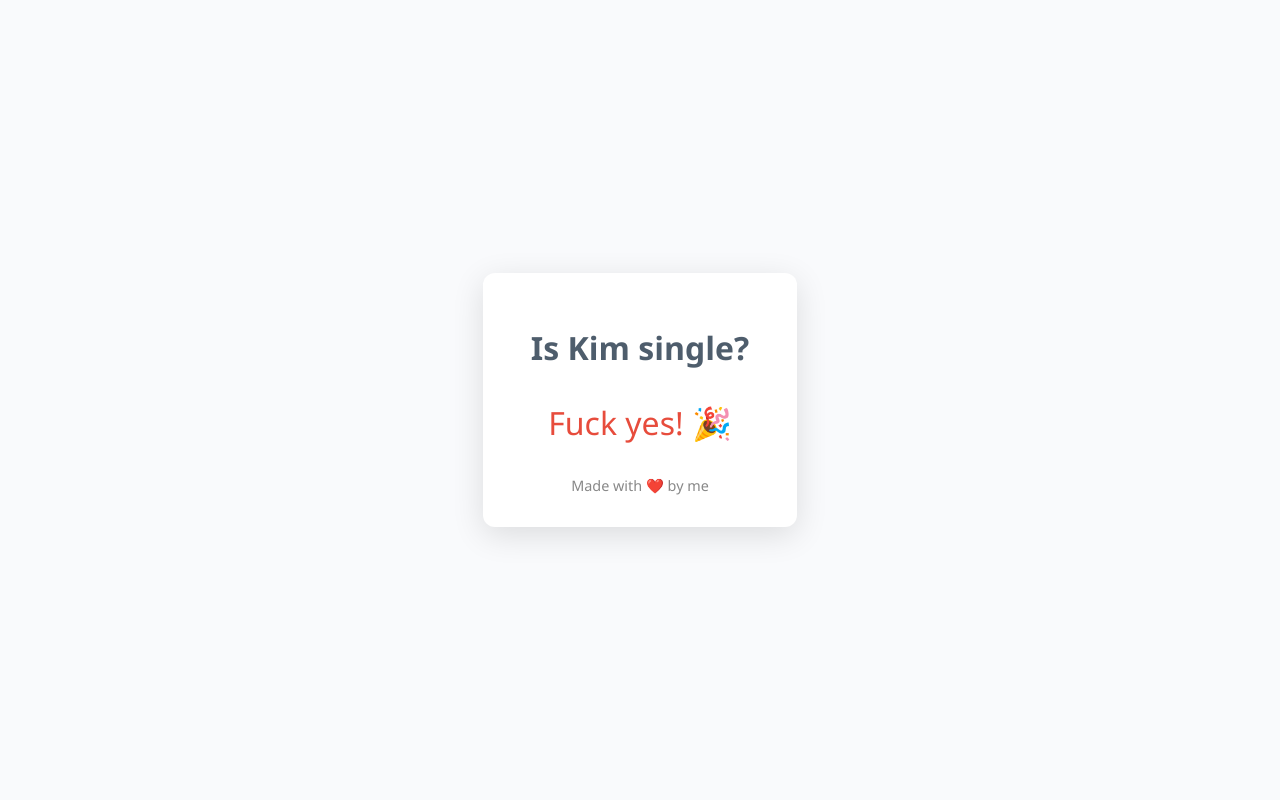
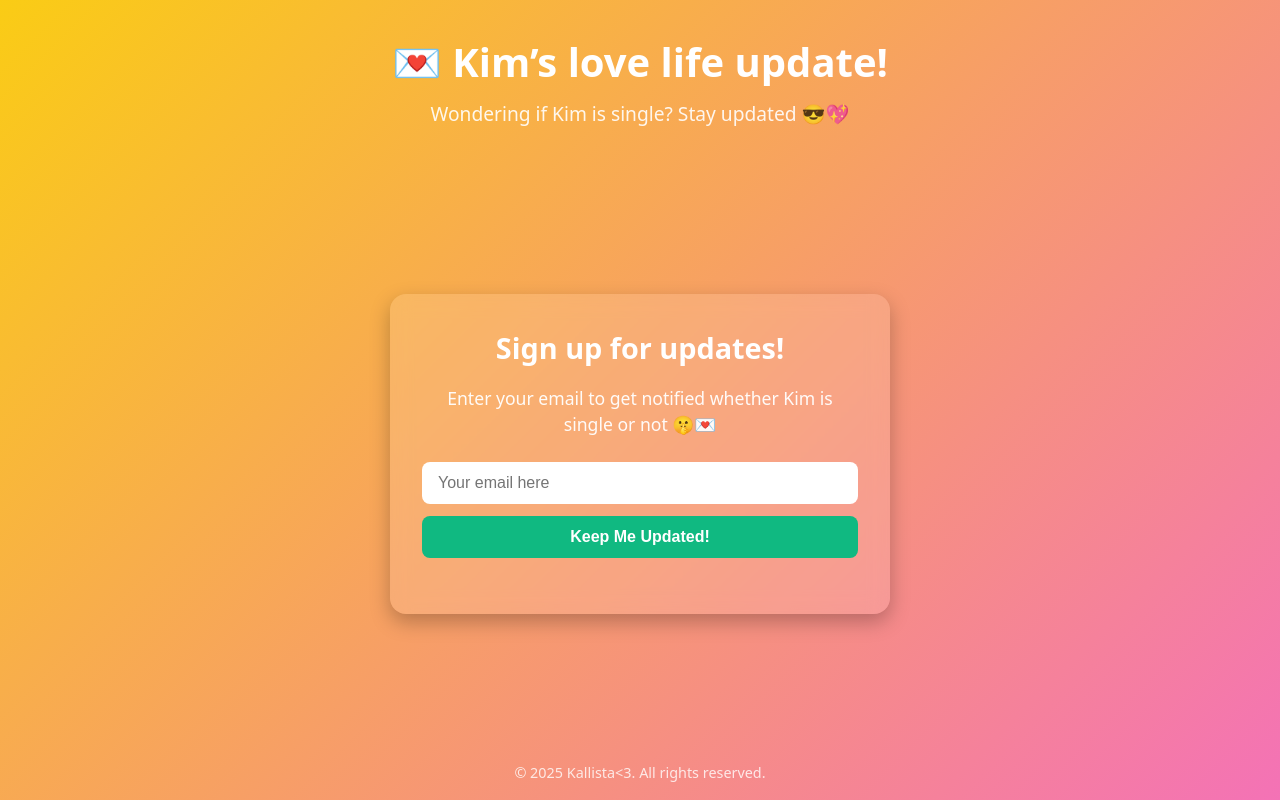
Before and after one commit to KallistasPersonalRepos/IsKimSingle, a plain HTML site: page index.html in a window 1280 px wide. Drawn offline with Linux system fonts and the light colour scheme.

Commit message:
Update index.html
Signed-off-by: KallistasPersonalRepos <kallista.komdeur@outlook.com>

```diff
--- a/index.html
+++ b/index.html
@@ -2,60 +2,141 @@
 <html lang="en">
 <head>
   <meta charset="UTF-8">
-    <title>Is Kim Single?</title>
   <meta name="viewport" content="width=device-width, initial-scale=1.0">
+  <title>Is Kim Single? 🤔💖</title>
   <style>
+    /* Reset & base styles */
+    * {
+      margin: 0;
+      padding: 0;
+      box-sizing: border-box;
+    }
     body {
-            font-family: 'Segoe UI', Arial, sans-serif;
-            background: #f9fafc;
+      font-family: system-ui, sans-serif;
+      line-height: 1.5;
+      background: linear-gradient(135deg, #facc15, #f472b6);
+      color: #fff;
+      display: flex;
+      flex-direction: column;
+      min-height: 100vh;
+    }
+    header {
+      padding: 2rem;
+      text-align: center;
+    }
+    header h1 {
+      font-size: 2.5rem;
+      margin-bottom: 0.5rem;
+    }
+    header p {
+      font-size: 1.2rem;
+      opacity: 0.9;
+    }
+    main {
+      flex: 1;
       display: flex;
       flex-direction: column;
       align-items: center;
       justify-content: center;
-            min-height: 100vh;
-            margin: 0;
-        }
-        .container {
-            background: #fff;
-            padding: 2rem 3rem;
-            border-radius: 12px;
-            box-shadow: 0 8px 32px rgba(0,0,0,0.12);
+      padding: 2rem;
       text-align: center;
     }
-        h1 {
-            color: #4e5d6c;
-            margin-bottom: 0.5em;
+    .card {
+      background: #ffffff20;
+      padding: 2rem;
+      border-radius: 1rem;
+      backdrop-filter: blur(10px);
+      max-width: 500px;
+      width: 100%;
+      box-shadow: 0 8px 20px rgba(0,0,0,0.25);
     }
-        .answer {
-            font-size: 2rem;
-            color: #e74c3c;
-            margin: 1em 0;
+    .card h2 {
+      font-size: 1.8rem;
+      margin-bottom: 1rem;
     }
-        .footer {
-            margin-top: 2em;
-            color: #888;
-            font-size: 0.9em;
+    .card p {
+      margin-bottom: 1.5rem;
+      opacity: 0.95;
+      font-size: 1.1rem;
     }
-        @media (max-width: 600px) {
-            .container {
-                padding: 1rem 1.2rem;
+    form {
+      display: flex;
+      flex-direction: column;
+      gap: 0.75rem;
     }
+    input[type="email"] {
+      padding: 0.75rem 1rem;
+      border: none;
+      border-radius: 0.5rem;
+      font-size: 1rem;
+    }
+    button {
+      padding: 0.75rem 1rem;
+      border: none;
+      border-radius: 0.5rem;
+      background: #10b981;
+      color: #fff;
+      font-size: 1rem;
+      font-weight: bold;
+      cursor: pointer;
+      transition: background 0.2s;
+    }
+    button:hover {
+      background: #059669;
+    }
+    #message {
+      margin-top: 1rem;
+      font-weight: bold;
+      font-size: 1rem;
+    }
+    footer {
+      padding: 1rem;
+      text-align: center;
+      font-size: 0.9rem;
+      opacity: 0.8;
     }
   </style>
 </head>
 <body>
-    <div class="container">
-        <h1>Is Kim single?</h1>
-        <div class="answer" id="kim-status">🤔 Loading...</div>
-        <div class="footer">
-            <span>Made with ❤️ by me</span>
+  <header>
+    <h1>💌 Kim’s love life update!</h1>
+    <p>Wondering if Kim is single? Stay updated 😎💖</p>
+  </header>
+
+  <main>
+    <div class="card">
+      <h2>Sign up for updates!</h2>
+      <p>Enter your email to get notified whether Kim is single or not 🤫💌</p>
+      <form id="waitlist-form">
+        <input type="email" name="email" placeholder="Your email here" required>
+        <button type="submit">Keep Me Updated!</button>
+      </form>
+      <p id="message"></p>
     </div>
-    </div>
+  </main>
+
+  <footer>
+    &copy; 2025 Kallista<3. All rights reserved.
+  </footer>
+
   <script>
-        // Example: Simulate status fetch (replace with real API if available)
-        setTimeout(() => {
-            document.getElementById('kim-status').textContent = "Fuck yes! 🎉";
-        }, 900);
+    // Placeholder submit handler – update backend URL later
+    document.getElementById("waitlist-form").addEventListener("submit", async (e) => {
+      e.preventDefault();
+      const email = e.target.email.value;
+
+      try {
+        const res = await fetch("https://your-backend.onrender.com/signup", {
+          method: "POST",
+          headers: { "Content-Type": "application/json" },
+          body: JSON.stringify({ email }),
+        });
+        const msg = await res.text();
+        document.getElementById("message").innerText = msg;
+      } catch (err) {
+        document.getElementById("message").innerText = "Oops! Something went wrong 😅";
+      }
+    });
   </script>
 </body>
 </html>
```
Lines whose indentation alone changed are shown as unchanged.
